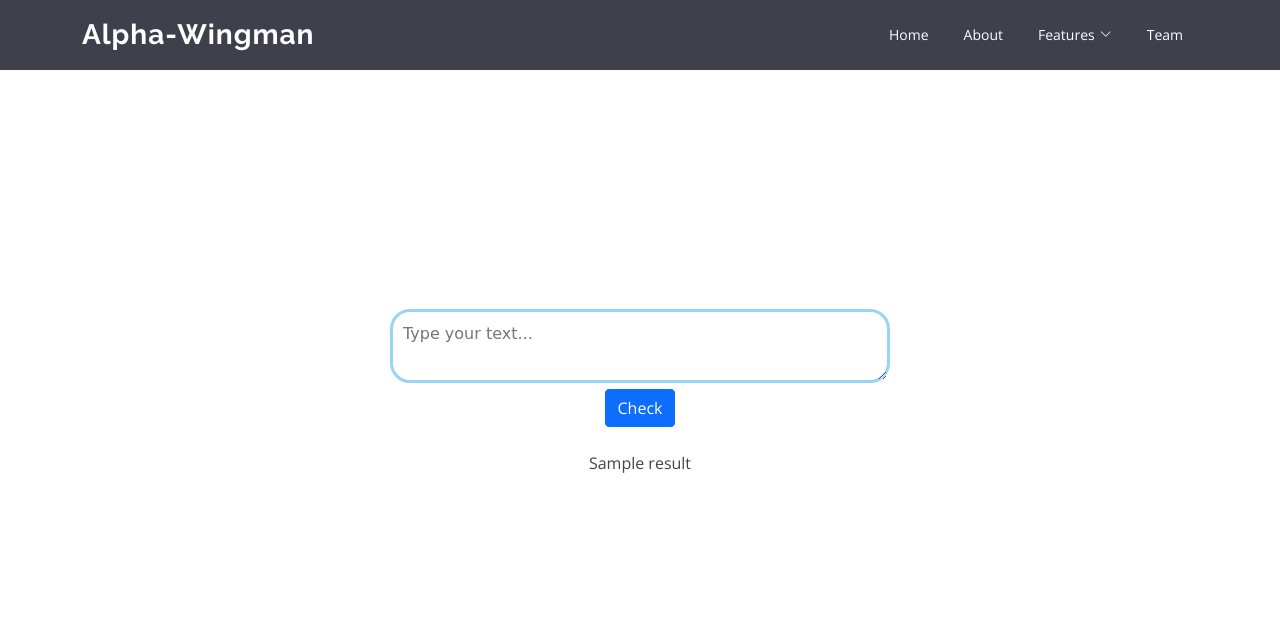
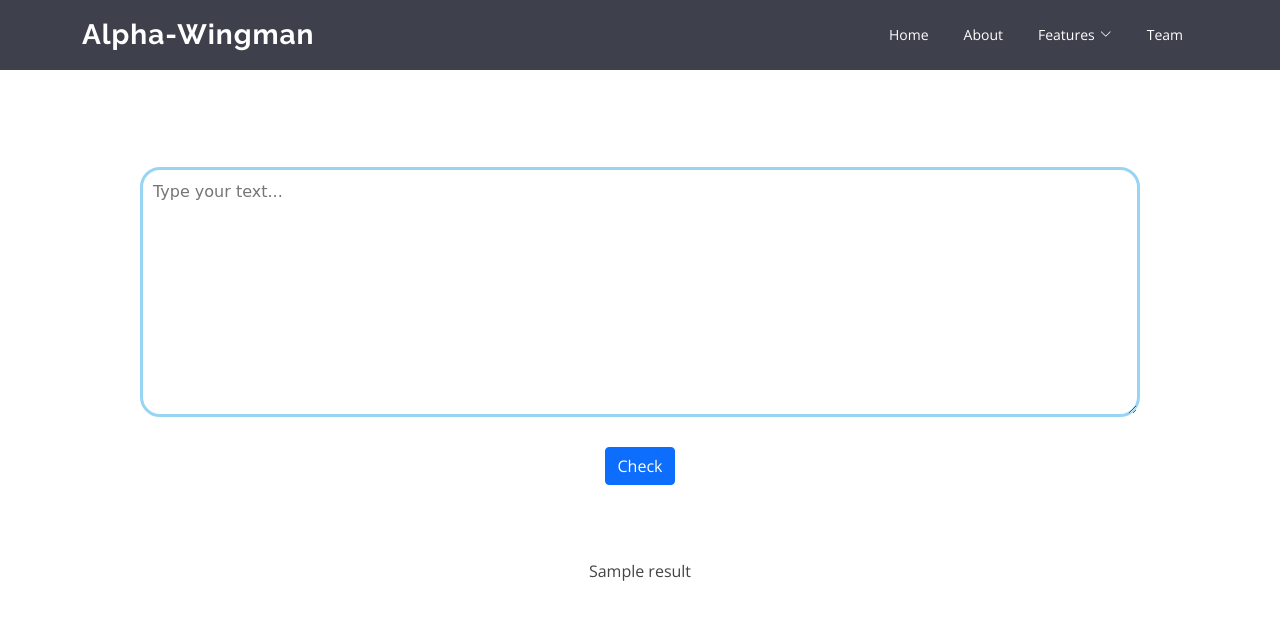
Before and after one commit to vkranurag/Alpha-Wingman, a Flask app: template website/templates/grammarcheck.html in a window 1280 px wide. Shown: the top 620 px of the page. Run offline with Flask 2, Linux system fonts and the light colour scheme; the template is opened without the code that fills it: most values are stand-ins (such as "Sample title", 1, 10 or a date in 2020); some libraries are stand-ins or nearby versions.

Commit message:
Made a few changes to grammerchecker.html

```diff
--- a/website/templates/grammarcheck.html
+++ b/website/templates/grammarcheck.html
@@ -36,7 +36,8 @@
       }
     textarea
     {
-	width: 500px;
+	width: 1000px;
+    height:250px;
 	border: none;
 	border-radius: 20px;
 	outline: none;
@@ -52,6 +53,7 @@
 	-webkit-box-sizing:border-box;
 	-moz-box-sizing:border-box;
 	box-sizing:border-box;
+    overflow: hidden;
 
     }
     textarea:focus
@@ -98,13 +100,24 @@
 
     <form method=post enctype=multipart/form-data >
 
-    <textarea name="text" placeholder="Type your text..."></textarea>
-    <br>
+    <textarea name="text" placeholder="Type your text..." id="textarea"></textarea>
+    <br><br>
     <input class="btn btn-primary" type="submit" value="Check">
     </form><br>
-    <p>{{ result }}</p>
+    <h2 style="color:black;text-align:center" id="correctedtext"></h2>
+    <p style="margin:50px">{{ result }}</p>
+
 
     </div>
+    <script type="text/javascript">
+
+    let el = document.getElementById(`textarea`);
+    el.addEventListener("input", function() {
+    if (el.scrollTop != 0)
+        el.style.height = el.scrollHeight + "px";
+    });
+
+    </script>
 
 
 <!-- this is where is need my data -->
--- a/website/templates/home.html
+++ b/website/templates/home.html
@@ -5,7 +5,7 @@
   <meta charset="utf-8">
   <meta content="width=device-width, initial-scale=1.0" name="viewport">
 
-  <title>Alphahacks</title>
+  <title>Alpha-Wingman</title>
   <meta content="" name="description">
   <meta content="" name="keywords">
   <!-- Google Fonts -->
```
